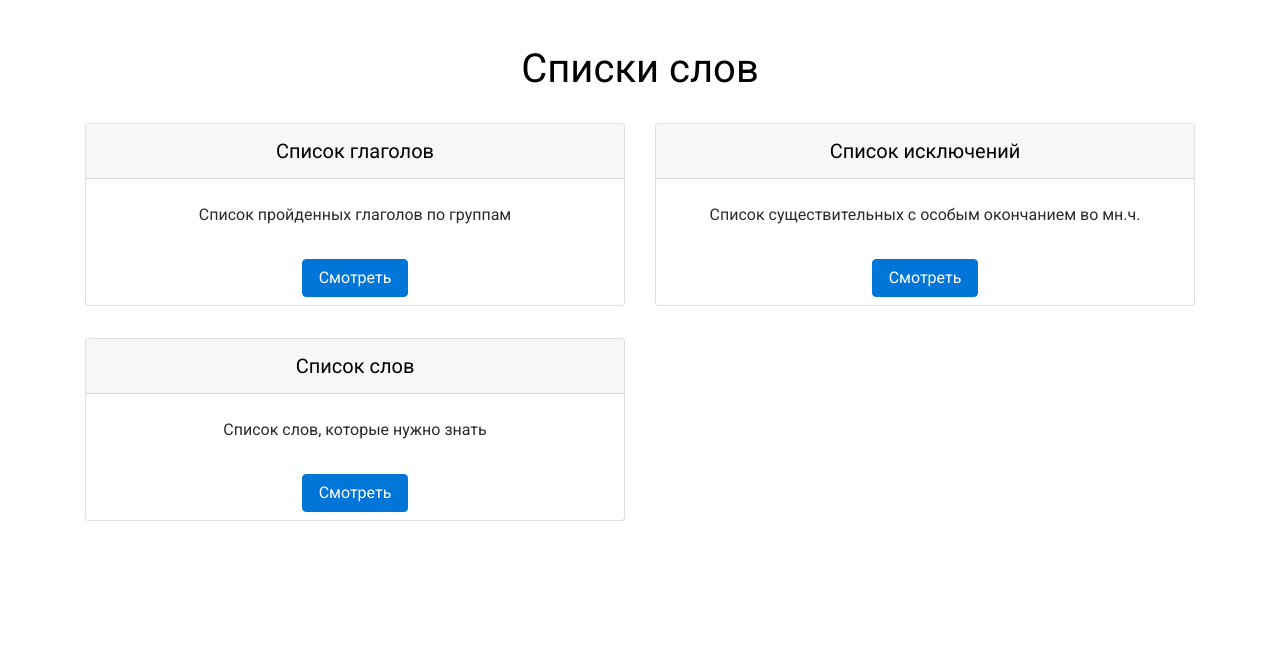
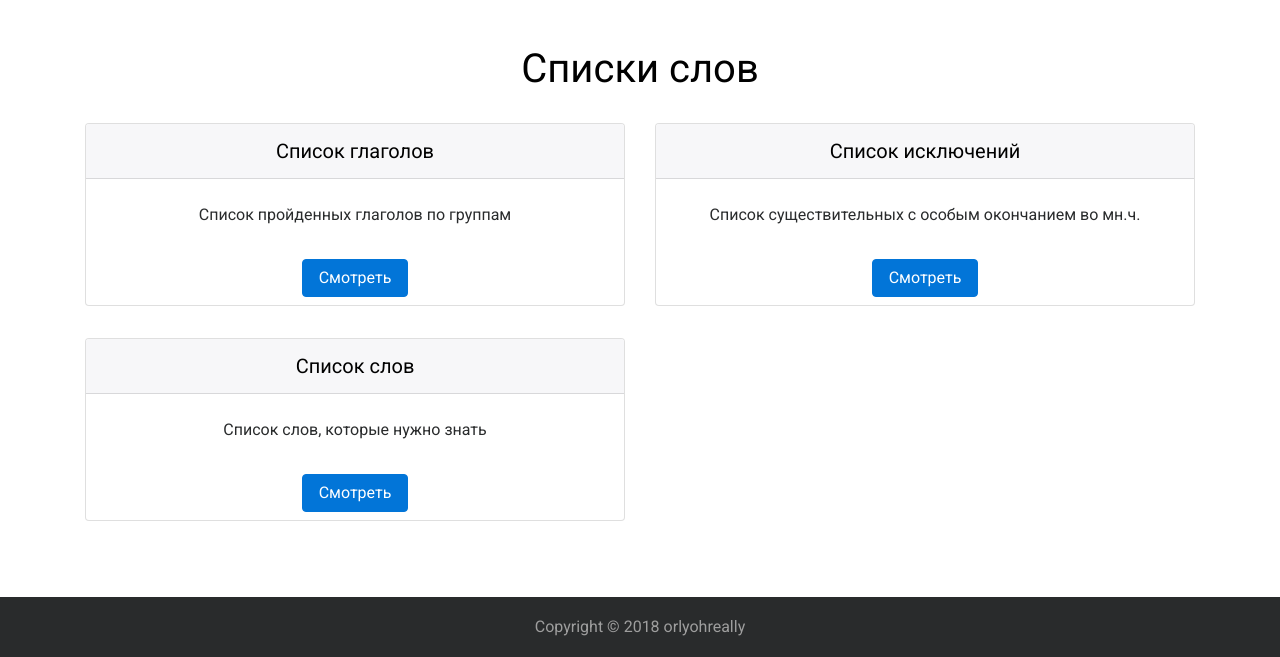
Before and after one commit to orlyohreally/learn-hebrew-php, a PHP site: page / in a window 1280 px wide. Shown: the part 457-1114 px from the top of the page. Before the commit the page ends 978 px from the top, so only its background shows below. Run offline with PHP 8.4, Linux system fonts and the light colour scheme; data comes from the database, SQL or seed files in the repository; some libraries are stand-ins or nearby versions.

Commit message:
added footer

```diff
--- a/css/styles.css
+++ b/css/styles.css
@@ -4,6 +4,16 @@ html, body {
     width: 100%;
     font-family: 'Roboto', sans-serif;
     font-size: 16px;
+}
+html {
+  position: relative;
+  min-height: 100%;
+}
+body {
+  margin-bottom: 60px;
+}
+.page-content {
+	padding-bottom: 20px;
 }
 .hebrew {
 	font-family: 'David Libre', serif;
@@ -55,19 +65,26 @@ button:hover {
 		width: auto;
 	}
 }
-/*table {
-    width: 100%;
-    border-collapse: collapse;
+
+
+/***************/
+/*  Footer   */
+/**************/
+
+.footer {
+  position: absolute;
+  bottom: 0;
+  width: 100%;
+  height: 60px;
+  line-height: 60px;
+  background-color: #292b2c;
 }
-table thead {
-    background: #eee;
+.footer .copyright, .footer .copyright a {
+	color: #9e9e9e;
 }
-table th, table td {
-    border: 1px solid #000000;
-    padding: 10px;
-    text-align: center;
-}*/
-
+.footer .copyright a:hover {
+	color: #ffffff;
+}
 /***************/
 /*  Training   */
 /**************/
--- /dev/null
+++ b/footer.php
@@ -0,0 +1,35 @@
+		</div><!--.page-content-->
+		<footer class="footer text-center">
+		  <div class="container">
+			<span class="copyright">Copyright &copy; 2018 <a href="https://orlyknop.herokuapp.com/">orlyohreally</a></span>
+		  </div>
+		</footer>
+		<script src = "../js/jquery.min.js"></script>
+        <script src = "../js/bootstrap-4.min.js"></script>
+        <script src = "../js/utils.js"></script>
+
+		<?php
+			switch($out) {
+				case 'main':
+					require'js/scripts.php';
+					break;
+				case 'login':
+					require 'js/login_scripts.php';
+					break;
+				case 'words':
+					echo '<script type="text/javascript" src="../plugins/DataTables/datatables.min.js"></script>';
+					require 'js/words_scripts.php';
+					require 'js/datatable_scripts.js';
+					break;
+				case 'verbs':
+					echo '<script type="text/javascript" src="../plugins/DataTables/datatables.min.js"></script>';
+					require 'js/datatable_scripts.js';
+					break;
+				case 'nouns_exceptions':
+					echo '<script type="text/javascript" src="../plugins/DataTables/datatables.min.js"></script>';
+					require 'js/datatable_scripts.js';
+					break;
+			}
+		?>
+    </body>
+</html>
--- /dev/null
+++ b/header.php
@@ -0,0 +1,14 @@
+<html>
+    <head>
+		<meta name="viewport" content="width=device-width, initial-scale=1">
+		<link href="https://fonts.googleapis.com/css?family=Roboto" rel="stylesheet">
+        <link href="../css/bootstrap-4.min.css" rel="stylesheet">
+        <link href="../css/styles.css" rel="stylesheet">
+		<?php if($out == 'words' || $out == 'verbs' || $out == 'nouns_exceptions')
+				echo '<link href="../plugins/DataTables/datatables.min.css" rel="stylesheet">';
+		?>
+        <link rel="stylesheet" href="../font-awesome-4.7.0/css/font-awesome.min.css">
+		<title>אני לומד עברית</title>
+		<div class="page-content">
+    </head>
+    <body>
--- a/index.php
+++ b/index.php
@@ -3,21 +3,8 @@
 	require 'includes/connect.php';
 	$par = explode('/', parse_url($_SERVER['REQUEST_URI'], PHP_URL_PATH));
 	require 'includes/out.php';
-?>
-<html>
-    <head>
-		<meta name="viewport" content="width=device-width, initial-scale=1">
-		<link href="https://fonts.googleapis.com/css?family=Roboto" rel="stylesheet">
-        <link href="../css/bootstrap-4.min.css" rel="stylesheet">
-        <link href="../css/styles.css" rel="stylesheet">
-		<?php if($out == 'words' || $out == 'verbs' || $out == 'nouns_exceptions')
-				echo '<link href="../plugins/DataTables/datatables.min.css" rel="stylesheet">';
-		?>
-        <link rel="stylesheet" href="../font-awesome-4.7.0/css/font-awesome.min.css">
-		<title>אני לומד עברית</title>
-    </head>
-    <body>
-		<?php
+	if($out != 'logout')
+		include 'header.php';
 	switch($out) {
 		case 'main':
 			include 'module/main.php';
@@ -43,35 +30,6 @@
 		default:
 			include '404.php';
 	}
+	if($out != 'logout')
+		include 'footer.php';
 ?>
-
-
-		<script src = "../js/jquery.min.js"></script>
-        <script src = "../js/bootstrap-4.min.js"></script>
-        <script src = "../js/utils.js"></script>
-
-		<?php
-			switch($out) {
-				case 'main':
-					require'js/scripts.php';
-					break;
-				case 'login':
-					require 'js/login_scripts.php';
-					break;
-				case 'words':
-					echo '<script type="text/javascript" src="../plugins/DataTables/datatables.min.js"></script>';
-					require 'js/words_scripts.php';
-					require 'js/datatable_scripts.js';
-					break;
-				case 'verbs':
-					echo '<script type="text/javascript" src="../plugins/DataTables/datatables.min.js"></script>';
-					require 'js/datatable_scripts.js';
-					break;
-				case 'nouns_exceptions':
-					echo '<script type="text/javascript" src="../plugins/DataTables/datatables.min.js"></script>';
-					require 'js/datatable_scripts.js';
-					break;
-			}
-		?>
-    </body>
-</html>
--- a/module/logout.php
+++ b/module/logout.php
@@ -1,5 +1,5 @@
 <?php
 	session_destroy();
 	header ('Location: /');
-	exit;
+	exit();
 ?>
--- a/sql-scripts.sql
+++ b/sql-scripts.sql
@@ -16,6 +16,7 @@ create table word (
 	plural varchar(200),
 	plural_translation varchar(200),
 	part_of_speech varchar(50),
+	comment varchar(200),
 	exception_id int,
 	primary key (id),
 	foreign key exception_id references pl_exception(id)
```
Lines whose indentation alone changed are shown as unchanged.
